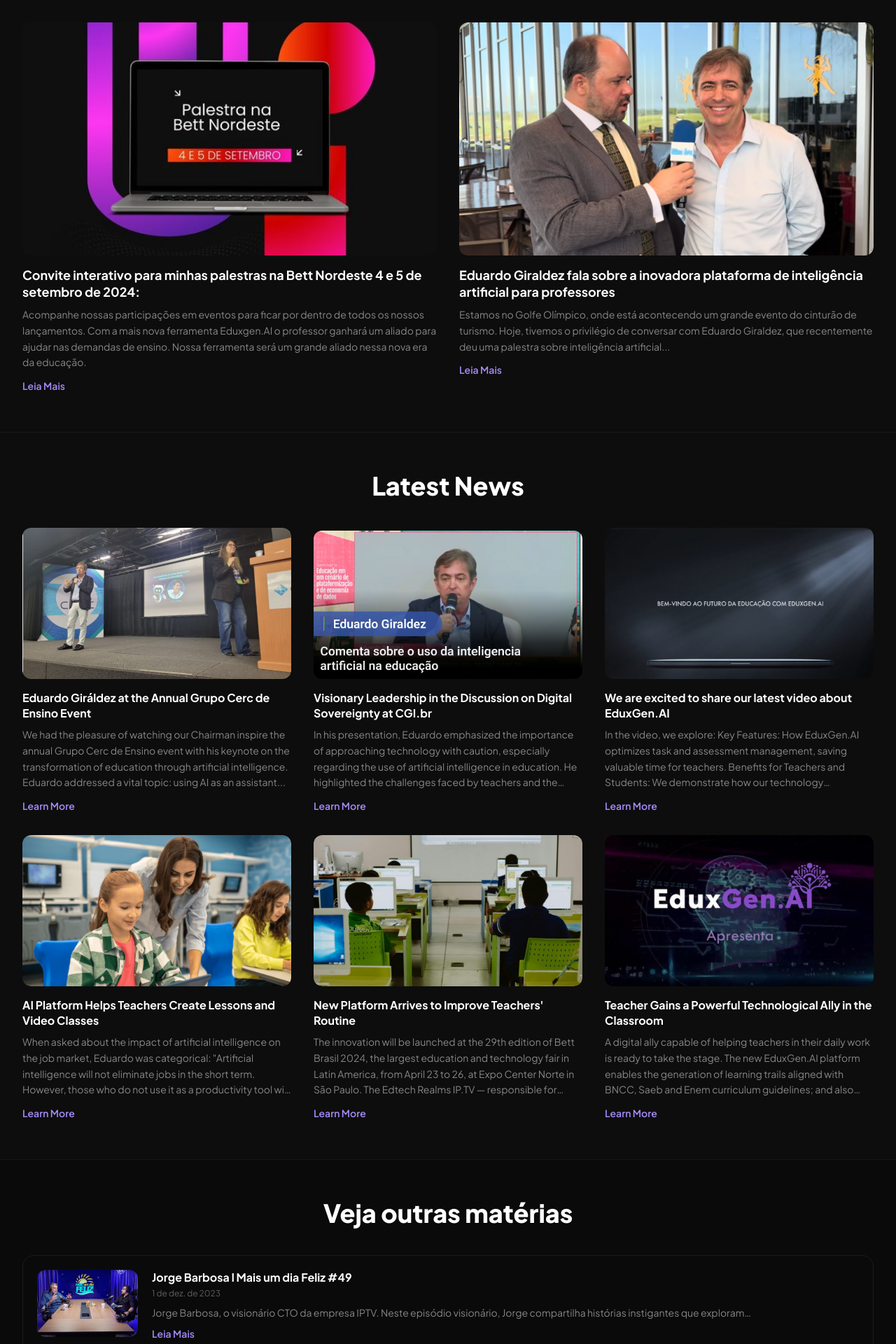
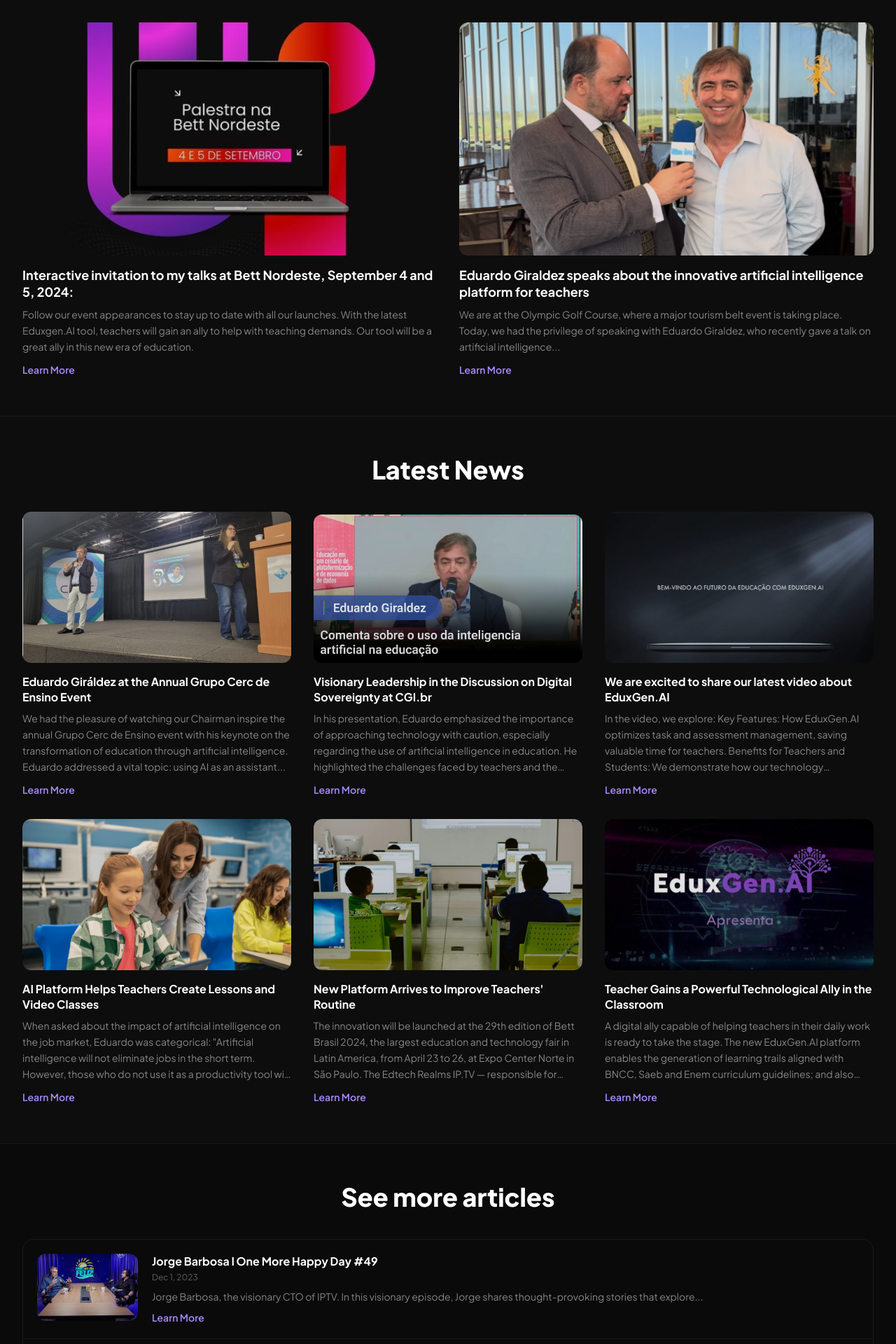
Before and after one commit to jessicaporto-collab/Redesign-Site-Realms, a React (Vite) app: page /na-imprensa in a window 1280 px wide. Shown: the part 880-2800 px from the top of the page at 70% size. Built offline with nearby package versions, Linux system fonts and the light colour scheme.

Commit message:
na imprensa

```diff
--- a/src/pages/NaImprensa/index.jsx
+++ b/src/pages/NaImprensa/index.jsx
@@ -105,9 +105,8 @@
     id: 1,
     imgColor: 'bg-slate-800',
     imgUrl: imgBett,
-    title: 'Convite interativo para minhas palestras na Bett Nordeste 4 e 5 de setembro de 2024:',
-    excerpt:
-      'Acompanhe nossas participações em eventos para ficar por dentro de todos os nossos lançamentos. Com a mais nova ferramenta Eduxgen.AI o professor ganhará um aliado para ajudar nas demandas de ensino. Nossa ferramenta será um grande aliado nessa nova era da educação.',
+    titleKey: 'press_page.destaques_1_title',
+    excerptKey: 'press_page.destaques_1_excerpt',
     link: 'https://www.linkedin.com/posts/eduardo-giraldez-6140374b_convite-interativo-para-minhas-palestras-activity-7220166818064121858-OCpx/?utm_source=combined_share_message&utm_medium=member_android',
   },
   {
@@ -115,9 +114,8 @@
     imgColor: 'bg-slate-400',
     imgUrl: imgGiraldez,
     source: 'https://www.ultimahoraonline.com.br/noticia/eduardo-giraldezfala-sobre-a-inovadora-plataforma-de-inteligencia-artificial-para-professores',
-    title: 'Eduardo Giraldez fala sobre a inovadora plataforma de inteligência artificial para professores',
-    excerpt:
-      'Estamos no Golfe Olímpico, onde está acontecendo um grande evento do cinturão de turismo. Hoje, tivemos o privilégio de conversar com Eduardo Giraldez, que recentemente deu uma palestra sobre inteligência artificial...',
+    titleKey: 'press_page.destaques_2_title',
+    excerptKey: 'press_page.destaques_2_excerpt',
     link: 'https://www.ultimahoraonline.com.br/noticia/eduardo-giraldezfala-sobre-a-inovadora-plataforma-de-inteligencia-artificial-para-professores',
   },
 ]
@@ -127,60 +125,54 @@
     id: 1,
     imgColor: 'bg-teal-300',
     imgUrl: imgJorgeBarbosa,
-    title: 'Jorge Barbosa l Mais um dia Feliz #49',
-    date: '1 de dez. de 2023',
-    excerpt:
-      'Jorge Barbosa, o visionário CTO da empresa IPTV. Neste episódio visionário, Jorge compartilha histórias instigantes que exploram…',
+    titleKey: 'press_page.outras_1_title',
+    dateKey: 'press_page.outras_1_date',
+    excerptKey: 'press_page.outras_1_excerpt',
     link: 'https://www.youtube.com/watch?v=Hvn8Dz4v2EI',
   },
   {
     id: 2,
     imgColor: 'bg-green-300',
     imgUrl: imgCidadeCearense,
-    title: 'Cidade cearense participa de experiência de inclusão do metaverso na educação básica',
-    date: '19 de set. de 2023',
-    excerpt:
-      'A plataforma que será usada é resultado de uma aliança internacional com o aval do Instituto Federal do Amazonas e das Universidades Federais do Cariri e do Maranhão.',
+    titleKey: 'press_page.outras_2_title',
+    dateKey: 'press_page.outras_2_date',
+    excerptKey: 'press_page.outras_2_excerpt',
     link: 'https://www.opovo.com.br/noticias/ceara/porteiras/2023/09/19/cidade-cearense-participa-de-experiencia-de-inclusao-do-metaverso-na-educacao-basica.html',
   },
   {
     id: 3,
     imgColor: 'bg-purple-300',
     imgUrl: imgRioEmPauta,
-    title: 'Metaverso e educação com Eduardo Giraldez',
-    date: '11 de mai. de 2023',
-    excerpt:
-      'Entrevista com o presidente da IPTV, Eduardo Giraldez, que fala sobre o metaverso educacional. Ouça agora no link abaixo!',
+    titleKey: 'press_page.outras_3_title',
+    dateKey: 'press_page.outras_3_date',
+    excerptKey: 'press_page.outras_3_excerpt',
     link: 'https://www.rj.gov.br/radioroquettepinto/node/462',
   },
   {
     id: 4,
     imgColor: 'bg-blue-200',
     imgUrl: imgMetaverso,
-    title: 'Metaverso na educação: cariocas criam sistema...',
-    date: '10 de mai. de 2023',
-    excerpt:
-      'Parem as máquinas! Ou melhor, liguem as máquinas. A educação digital, pela Internet, já é uma realidade para muitas pessoas...',
+    titleKey: 'press_page.outras_4_title',
+    dateKey: 'press_page.outras_4_date',
+    excerptKey: 'press_page.outras_4_excerpt',
     link: 'https://diariodorio.com/metaverso-na-educacao-cariocas-criam-sistema-que-leva-alunos-para-estudar-em-um-ambiente-totalmente-digital/',
   },
   {
     id: 5,
     imgColor: 'bg-yellow-300',
     imgUrl: imgTecnologiaBR,
-    title: 'Tecnologia brasileira leva conhecimento a regiões isoladas',
-    date: '13 de ago. de 2022',
-    excerpt:
-      'O sistema une professores que vivem em cidades com mais estrutura e alunos de locais que vão do interior da Amazônia aos rincões da África.',
+    titleKey: 'press_page.outras_5_title',
+    dateKey: 'press_page.outras_5_date',
+    excerptKey: 'press_page.outras_5_excerpt',
     link: 'https://www.youtube.com/watch?v=UvVEQFZW02k',
   },
   {
     id: 6,
     imgColor: 'bg-orange-300',
     imgUrl: imgTrabalhoHibrido,
-    title: 'Trabalho híbrido ganha força e vira tendência entre profissionais de tecnologia',
-    date: '11 de out. de 2021',
-    excerpt:
-      'No Brasil, a demanda por colaboradores “home office também cresceu, principalmente entre os profissionais com ensino superior…',
+    titleKey: 'press_page.outras_6_title',
+    dateKey: 'press_page.outras_6_date',
+    excerptKey: 'press_page.outras_6_excerpt',
     link: 'https://correiodobrasil.com.br//a/trabalho-hibrido-ganha-forca-vira-tendencia-profissionais-tecnologia',
   },
 ]
@@ -416,34 +408,40 @@
 //  Destaques
 // ─────────────────────────────────────────────────────────────────
 function DestaquesSection() {
+  const { t } = useTranslation()
   return (
     <section className="bg-[#0d0d0d] py-14 border-t border-white/[0.05]">
       <Container>
         <h2 className="text-3xl sm:text-4xl font-extrabold text-white text-center mb-10">
-          Destaques
+          {t('press_page.destaques_heading')}
         </h2>
         <div className="grid grid-cols-1 md:grid-cols-2 gap-8">
           {DESTAQUES.map((item) => (
             <article key={item.id} className="flex flex-col">
               {/* image */}
-              <div className="w-full aspect-[16/9] overflow-hidden rounded-xl mb-4">
+              <div className="relative w-full aspect-[16/9] overflow-hidden rounded-xl mb-4">
                 {item.imgUrl ? (
                   <img
                     src={item.imgUrl}
-                    alt={item.title}
+                    alt={t(item.titleKey)}
                     className="rounded-xl w-full h-full object-cover"
                   />
                 ) : (
                   <ImgPlaceholder colorClass={item.imgColor} className="rounded-xl" />
                 )}
+                <div
+                  className="absolute inset-0 rounded-xl pointer-events-none"
+                  style={{ backgroundColor: 'rgba(0, 2, 9, 0.10)' }}
+                  aria-hidden="true"
+                />
               </div>
-              <h3 className="text-lg font-bold text-white leading-snug mb-2">{item.title}</h3>
-              <p className="text-sm text-white/50 leading-relaxed mb-3">{item.excerpt}</p>
+              <h3 className="text-lg font-bold text-white leading-snug mb-2">{t(item.titleKey)}</h3>
+              <p className="text-sm text-white/50 leading-relaxed mb-3">{t(item.excerptKey)}</p>
               <a
                 href={item.link}
                 className="text-sm font-semibold text-violet-400 hover:text-violet-300 transition-colors"
               >
-                Leia Mais
+                {t('press_page.destaques_cta')}
               </a>
             </article>
           ))}
@@ -457,39 +455,45 @@
 //  Veja outras matérias
 // ─────────────────────────────────────────────────────────────────
 function OutrasMaterialsSection() {
+  const { t } = useTranslation()
   return (
     <section className="bg-[#0a0a0a] py-14 border-t border-white/[0.05]">
       <Container>
         <h2 className="text-3xl sm:text-4xl font-extrabold text-white text-center mb-10">
-          Veja outras matérias
+          {t('press_page.outras_heading')}
         </h2>
         <div className="border border-white/[0.07] rounded-2xl divide-y divide-white/[0.06]">
           {OUTRAS_MATERIAS.map((item) => (
             <article key={item.id} className="flex gap-5 p-5 hover:bg-white/[0.02] transition-colors duration-200">
               {/* thumbnail */}
-              <div className="flex-shrink-0 w-36 h-24 overflow-hidden rounded-xl">
+              <div className="relative flex-shrink-0 w-36 h-24 overflow-hidden rounded-xl">
                 {item.imgUrl ? (
                   <img
                     src={item.imgUrl}
-                    alt={item.title}
+                    alt={t(item.titleKey)}
                     className="rounded-xl w-full h-full object-cover"
                   />
                 ) : (
                   <ImgPlaceholder colorClass={item.imgColor} className="rounded-xl h-24" />
                 )}
+                <div
+                  className="absolute inset-0 rounded-xl pointer-events-none"
+                  style={{ backgroundColor: 'rgba(0, 2, 9, 0.10)' }}
+                  aria-hidden="true"
+                />
               </div>
               {/* content */}
               <div className="flex flex-col justify-between min-w-0">
                 <div>
-                  <h3 className="text-base font-bold text-white leading-snug mb-1">{item.title}</h3>
-                  <p className="text-xs text-white/35 mb-2">{item.date}</p>
-                  <p className="text-sm text-white/50 leading-relaxed line-clamp-2">{item.excerpt}</p>
+                  <h3 className="text-base font-bold text-white leading-snug mb-1">{t(item.titleKey)}</h3>
+                  <p className="text-xs text-white/35 mb-2">{t(item.dateKey)}</p>
+                  <p className="text-sm text-white/50 leading-relaxed line-clamp-2">{t(item.excerptKey)}</p>
                 </div>
                 <a
                   href={item.link}
                   className="mt-2 text-sm font-semibold text-violet-400 hover:text-violet-300 transition-colors"
                 >
-                  Leia Mais
+                  {t('press_page.outras_cta')}
                 </a>
               </div>
             </article>
@@ -514,7 +518,7 @@
         <div className="grid grid-cols-1 sm:grid-cols-2 lg:grid-cols-3 gap-8">
           {ULTIMAS_NOTICIAS.map((item) => (
             <article key={item.id} className="flex flex-col">
-              <div className="w-full aspect-video overflow-hidden rounded-xl mb-4">
+              <div className="relative w-full aspect-video overflow-hidden rounded-xl mb-4">
                 {item.imgUrl ? (
                   <img
                     src={item.imgUrl}
@@ -525,6 +529,11 @@
                 ) : (
                   <ImgPlaceholder colorClass={item.imgColor} className="rounded-xl h-full" />
                 )}
+                <div
+                  className="absolute inset-0 rounded-xl pointer-events-none"
+                  style={{ backgroundColor: 'rgba(0, 2, 9, 0.10)' }}
+                  aria-hidden="true"
+                />
               </div>
               <h3 className="text-base font-bold text-white leading-snug mb-2">{t(item.titleKey)}</h3>
               <p className="text-sm text-white/50 leading-relaxed mb-3 line-clamp-4">{t(item.excerptKey)}</p>
```
Also changed, not shown: src/i18n/locales/en.json, src/i18n/locales/es.json, src/i18n/locales/pt.json.
